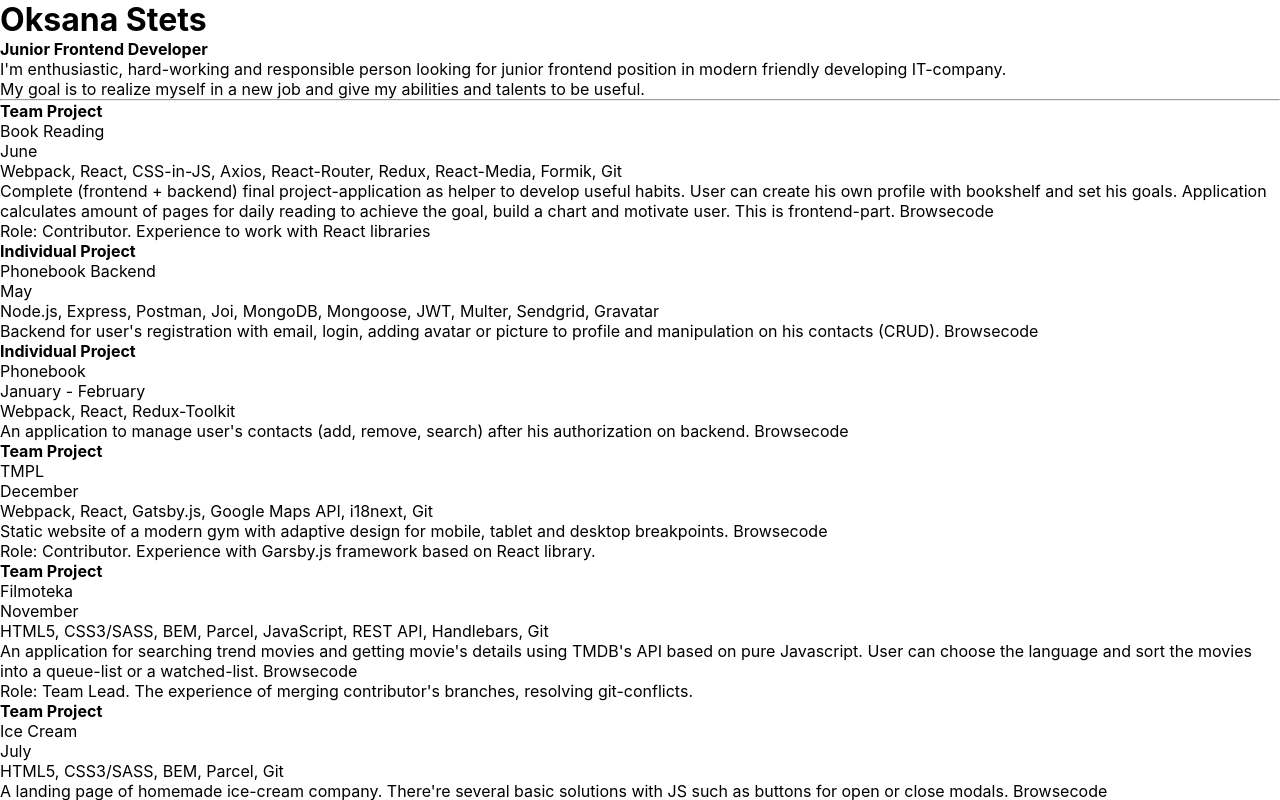
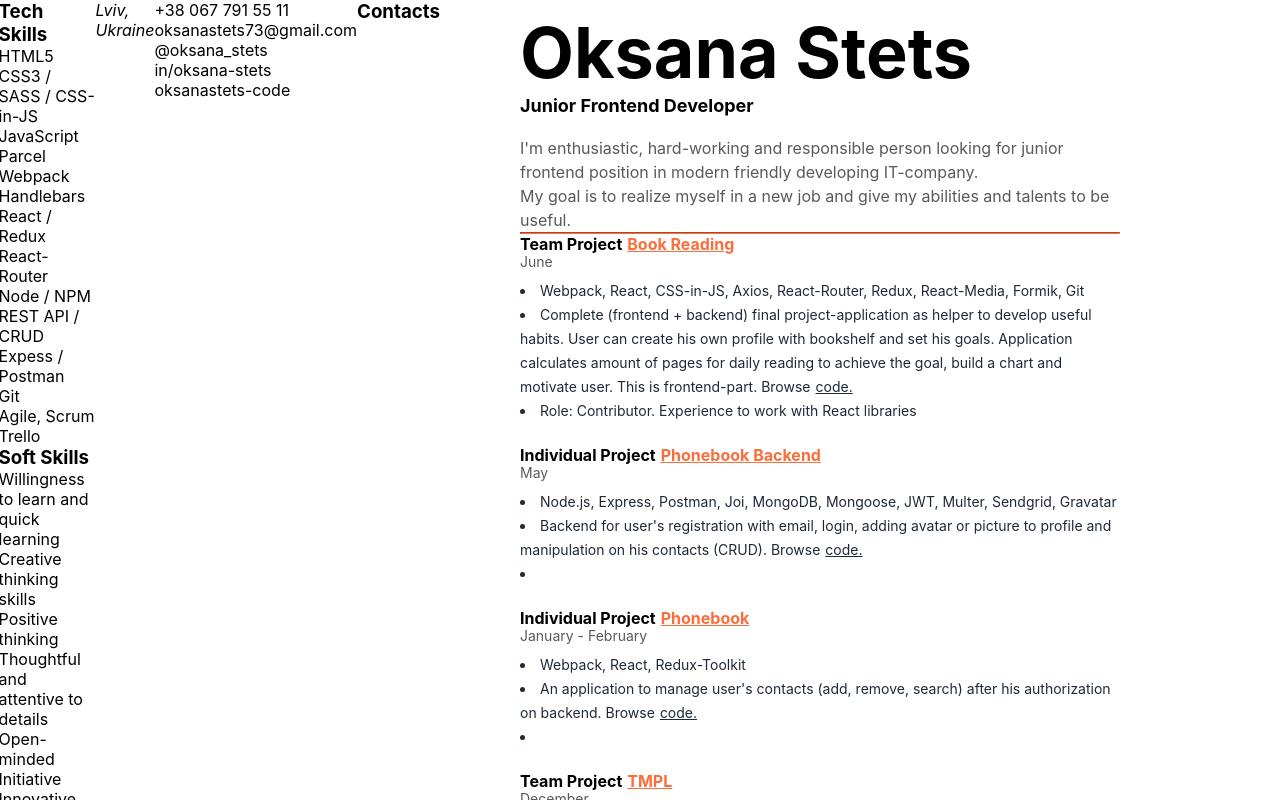
Before and after one commit to oksanastets-code/my-cv, a React (Create React App) app: page / in a window 1280 px wide. Shown: the top 800 px of the page. Built offline with nearby package versions, Linux system fonts and the light colour scheme.

Commit message:
add styles to project section

```diff
--- a/package.json
+++ b/package.json
@@ -10,6 +10,7 @@
     "react": "^17.0.2",
     "react-dom": "^17.0.2",
     "react-scripts": "5.0.0",
+    "styled-components": "^5.3.5",
     "web-vitals": "^2.1.3"
   },
   "scripts": {
--- a/src/components/App.jsx
+++ b/src/components/App.jsx
@@ -1,11 +1,12 @@
+import { Container } from './Container';
 import { MainContant } from './MainContant';
 import { Sidebar } from './Sidebar';
 
 export const App = () => {
   return (
-    <>
+    <Container>
       <MainContant />
       <Sidebar />
-    </>
+    </Container>
   );
 };
--- /dev/null
+++ b/src/components/Container/Container.jsx
@@ -0,0 +1,13 @@
+import styled from 'styled-components';
+
+export const Container = ({ children }) => (
+  <MainContainer>{children}</MainContainer>
+);
+
+const MainContainer = styled.div`
+  display: flex;
+  flex-direction: row-reverse;
+  width: 1200px;
+  height: 1760px;
+  background: #fff;
+`;
--- /dev/null
+++ b/src/components/Container/index.js
@@ -0,0 +1 @@
+export { Container } from './Container';
--- a/src/components/MainContant/Intro/Intro.jsx
+++ b/src/components/MainContant/Intro/Intro.jsx
@@ -1,15 +1,45 @@
+import styled from 'styled-components';
+
 export const Intro = () => (
   <>
-    <h1>Oksana Stets</h1>
-    <h4>Junior Frontend Developer</h4>
-    <p>
+    <Title>Oksana Stets</Title>
+    <Job>Junior Frontend Developer</Job>
+    <Summary>
       I'm enthusiastic, hard-working and responsible person looking for junior
       frontend position in modern friendly developing IT-company.
-    </p>
-    <p>
+    </Summary>
+    <Summary>
       My goal is to realize myself in a new job and give my abilities and
       talents to be useful.
-    </p>
-    <hr />
+    </Summary>
+    <Divider />
   </>
 );
+
+const Title = styled.h1`
+  font-style: normal;
+  font-weight: bold;
+  font-size: 70px;
+  /* line-height: 1.7; */
+  color: #000;
+`;
+const Job = styled.h2`
+  font-style: normal;
+  font-weight: bold;
+  font-size: 18px;
+  /* line-height: 17px; */
+  color: #000;
+  margin: 0 0 20px 0;
+`;
+const Summary = styled.p`
+  width: 600px;
+  font-style: normal;
+  font-weight: normal;
+  font-size: 16px;
+  line-height: 24px;
+  color: #595959;
+`;
+const Divider = styled.hr`
+  border-color: #fb6d3a;
+  background-color: #fb6d3a;
+`;
--- a/src/components/MainContant/MainContant.jsx
+++ b/src/components/MainContant/MainContant.jsx
@@ -1,18 +1,25 @@
+import styled from 'styled-components';
+
 import { Intro } from '../MainContant/Intro/Intro';
 import { ProjectList } from '../MainContant/Projects/ProjectList/ProjectList';
+import { WorkList } from '../MainContant/WorkList/Worklist';
+import { Education } from '../MainContant/Education/Education';
+
 import projects from '../../data/projects.json';
-import { WorkList } from '../MainContant/WorkList/Worklist';
 import work from '../../data/work.json';
-import { Education } from '../MainContant/Education/Education';
 import education from '../../data/education.json';
 
 export const MainContant = () => {
   return (
-    <div>
+    <MainContantSection>
       <Intro />
       <ProjectList items={projects} />;
       <WorkList items={work} />;
       <Education items={education} />;
-    </div>
+    </MainContantSection>
   );
 };
+
+const MainContantSection = styled.div`
+  padding: 10px 80px;
+`;
--- a/src/components/MainContant/Projects/Project/Project.jsx
+++ b/src/components/MainContant/Projects/Project/Project.jsx
@@ -1,3 +1,5 @@
+import styled from 'styled-components';
+
 export const Project = ({
   type,
   deployLink,
@@ -9,20 +11,58 @@ export const Project = ({
   codeLink,
 }) => {
   return (
-    <div>
-      <h4>{type}</h4>
-      <a href={deployLink}>{name}</a>
-      <p>{period}</p>
-      <ul>
-        <li>{stack}</li>
-        <li>
+    <ProjectBlock>
+      <ProjectTitle>
+        {type}
+        <ProjectLink href={deployLink}>{name}</ProjectLink>
+      </ProjectTitle>
+      <Period>{period}</Period>
+      <Descr>
+        <DescrItem>{stack}</DescrItem>
+        <DescrItem>
           {descr}
           <span>
-            <a href={codeLink}>code</a>
+            <LinkCode href={codeLink}>code.</LinkCode>
           </span>
-        </li>
-        <li>{note}</li>
-      </ul>
-    </div>
+        </DescrItem>
+        <DescrItem>{note}</DescrItem>
+      </Descr>
+    </ProjectBlock>
   );
 };
+const ProjectBlock = styled.div``;
+const ProjectTitle = styled.h4`
+  font-size: 16px;
+  line-height: 20px;
+  color: #000;
+  font-weight: bold;
+`;
+const ProjectLink = styled.a`
+  color: #fb6d3a;
+  text-decoration: underline;
+
+  margin: 0 0 10px 5px;
+`;
+const Period = styled.p`
+  font-size: 14px;
+  line-height: 15px;
+  color: #595959;
+  margin: 0 0 10px 0;
+`;
+const Descr = styled.ul`
+  padding-bottom: 22px;
+  list-style-position: inside;
+  list-style-type: initial;
+`;
+const DescrItem = styled.li`
+  font-size: 14px;
+  line-height: 24px;
+  color: #1e2939;
+`;
+const LinkCode = styled.a`
+  margin-left: 5px;
+  text-decoration: underline;
+  &:hover {
+    color: #fb6d3a;
+  }
+`;
--- a/src/components/Projects/Project/index.js
+++ /dev/null
@@ -1 +0,0 @@
-export { Project } from './Project';
--- a/src/data/projects.json
+++ b/src/data/projects.json
@@ -41,7 +41,7 @@
     "stack": "Webpack, React, Gatsby.js, Google Maps API, i18next, Git",
     "descr": "Static website of a modern gym with adaptive design for mobile, tablet and desktop breakpoints. Browse",
     "codeLink": "https://github.com/oksanastets-code/TMPL",
-    "note": "Role: Contributor. Experience with Garsby.js framework based on React library."
+    "note": "Role: Contributor. Experience with Gatsby.js framework based on React library."
   },
   {
     "id": "5",
```
Also changed, not shown: src/components/Projects/Project/Project.jsx (deleted, +0 -28 lines), src/components/Projects/ProjectList/ProjectList.jsx (deleted, +0 -27 lines), src/components/Projects/ProjectList/index.js (deleted), 1 other file (tests, documents, lock files or other folders).
